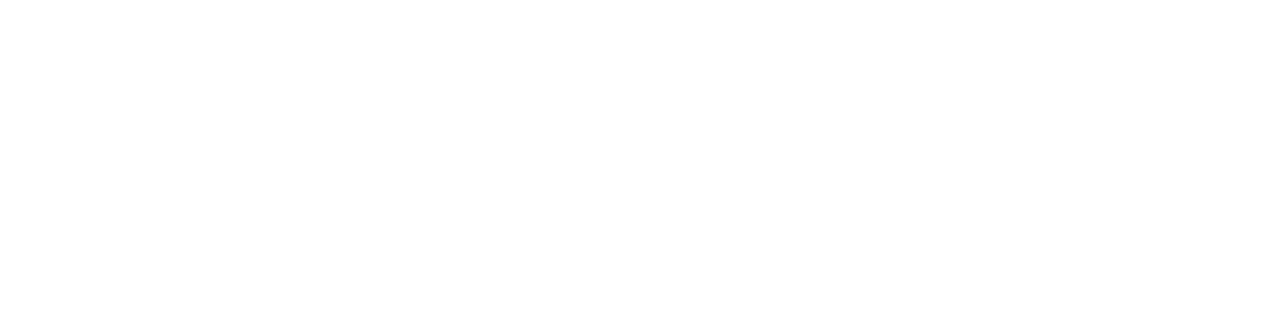
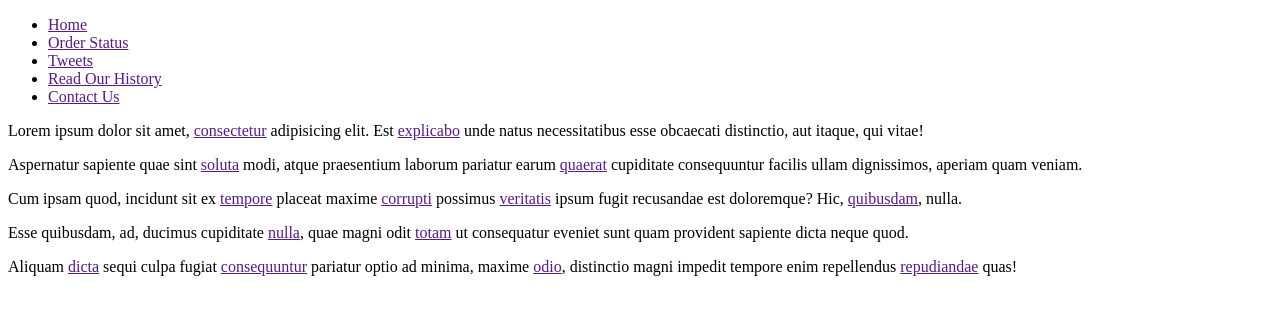
Before and after one commit to sdossland/Follow-along-links, a plain HTML site: page index.html in a window 1280 px wide. Drawn offline with Linux system fonts and the light colour scheme.

Commit message:
initiate HTML / content

```diff
--- a/index.html
+++ b/index.html
@@ -7,6 +7,21 @@
     <link rel="stylesheet" type="text/css" href="style.css">
 </head>
 <body>
-
+<nav>
+    <ul class="menu">
+        <li><a href="">Home</a></li>
+        <li><a href="">Order Status</a></li>
+        <li><a href="">Tweets</a></li>
+        <li><a href="">Read Our History</a></li>
+        <li><a href="">Contact Us</a></li>
+    </ul>
+</nav>
+<div class="wrapper">
+    <p>Lorem ipsum dolor sit amet, <a href="">consectetur</a> adipisicing elit. Est <a href="">explicabo</a> unde natus necessitatibus esse obcaecati distinctio, aut itaque, qui vitae!</p>
+    <p>Aspernatur sapiente quae sint <a href="">soluta</a> modi, atque praesentium laborum pariatur earum <a href="">quaerat</a> cupiditate consequuntur facilis ullam dignissimos, aperiam quam veniam.</p>
+    <p>Cum ipsam quod, incidunt sit ex <a href="">tempore</a> placeat maxime <a href="">corrupti</a> possimus <a href="">veritatis</a> ipsum fugit recusandae est doloremque? Hic, <a href="">quibusdam</a>, nulla.</p>
+    <p>Esse quibusdam, ad, ducimus cupiditate <a href="">nulla</a>, quae magni odit <a href="">totam</a> ut consequatur eveniet sunt quam provident sapiente dicta neque quod.</p>
+    <p>Aliquam <a href="">dicta</a> sequi culpa fugiat <a href="">consequuntur</a> pariatur optio ad minima, maxime <a href="">odio</a>, distinctio magni impedit tempore enim repellendus <a href="">repudiandae</a> quas!</p>
+</div>
 </body>
 </html>
--- a/logic.js
+++ b/logic.js
@@ -3,4 +3,9 @@
  */
 document.addEventListener("DOMContentLoaded", function () {
 
+  const links = document.querySelectorAll('a');
+  const highlight = document.createElement('span');
+
+  //add CSS class highlight to newly created span tag called 'highlight'
+  highlight.classList.add('highlight');
 });
--- a/style.css
+++ b/style.css
@@ -0,0 +1 @@
+.highlight {}
```
